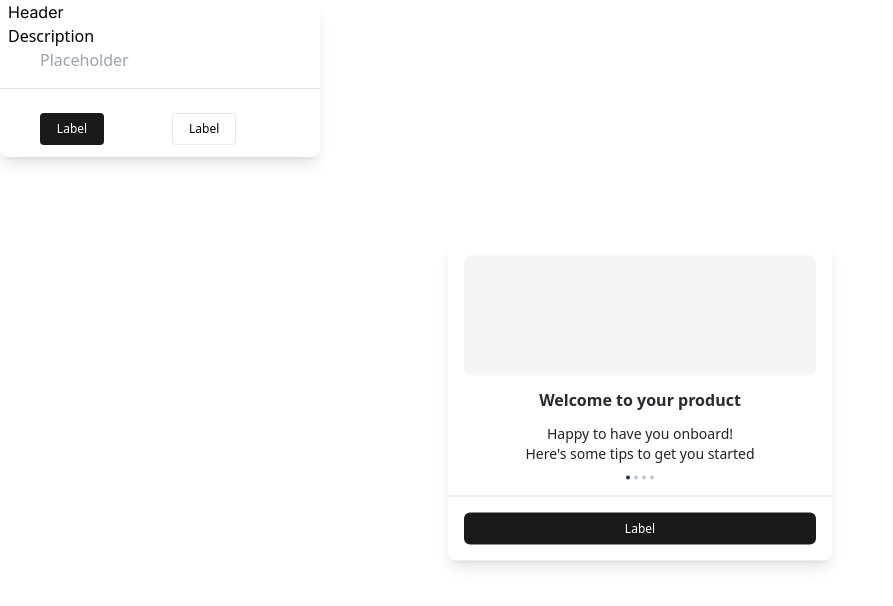
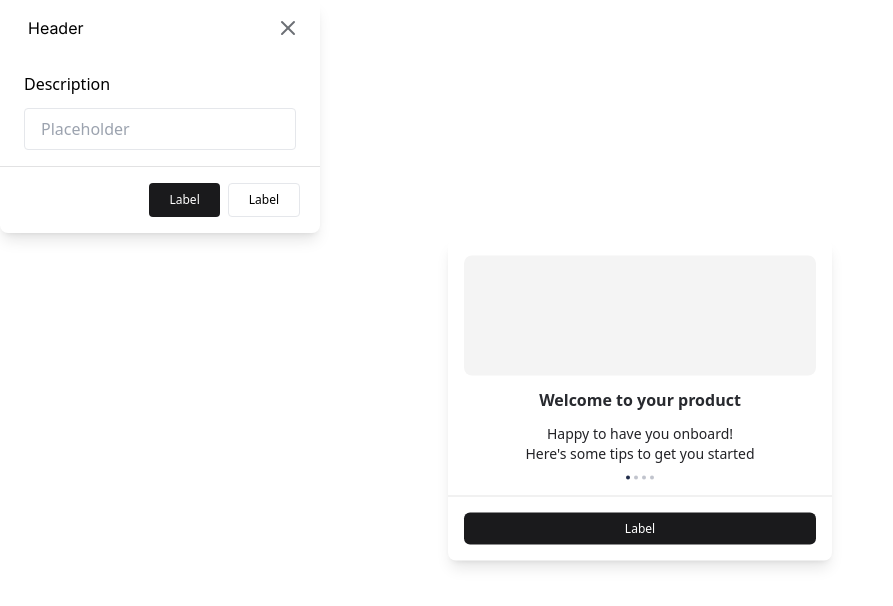
Before and after one commit to ozolox123/improved-octo-goggles, a plain HTML site: page index.html in a window 1280 px wide. Shown: the whole page, without its empty margins (0-893 px from the left). Drawn offline with nearby package versions, Linux system fonts and the light colour scheme.

Commit message:
2  модалка

```diff
--- a/index.html
+++ b/index.html
@@ -16,20 +16,23 @@
 
 <body>
     <!--Durdona-->
-    <div>
-        <header class="modal shadow-lg rounded-lg max-w-xs min-h-full ">
+    <div class="modal shadow-lg rounded-lg max-w-xs min-h-full ">
+        <header class=" flex justify-between py-4 px-5">
           <h3 class="font-['Inter'] ml-2"> Header </h3>
-          <p class="font['Inter'] ml-2"> Description </p>
-          <label for="gsearch">
+          <svg width="24" height="24" viewBox="0 0 24 24" fill="none" xmlns="http://www.w3.org/2000/svg">
+            <path d="M18 6L6 18" stroke="#6C6F75" stroke-width="2" stroke-linecap="round" stroke-linejoin="round"/>
+            <path d="M6 6L18 18" stroke="#6C6F75" stroke-width="2" stroke-linecap="round" stroke-linejoin="round"/>
+            </svg>
+        </header>
+        <div class="py-4 px-6 flex flex-col gap-3">
+            <p class="font['Inter'] "> Description </p>
             <input type="search" id="gsearch" name="gsearch"
-             placeholder="Placeholder" class="rounded text-indigo-700 ml-10">
-          </label>
-          <footer class="border-t  mt-4 border-[#22222621]">
-            <button class=" mt-6  ml-10  mb-3 rounded w-16 h-8 bg-[#1A1A1C] text-xs text-white font-medium"> Label</button>
-            <button class=" mt-6  ml-16 mb-3   rounded w-16 h-8 font-medium text-xs border">Label</button>
+             placeholder="Placeholder" class="rounded text-indigo-700 border py-2 px-4 ">
+        </div>
+          <footer class="border-t border-[#22222621] flex py-4 px-5 gap-2 justify-end">
+            <button class="  rounded p-2 px-5  bg-[#1A1A1C] text-xs text-white font-medium"> Label</button>
+            <button class=" rounded  p-2 px-5  font-medium text-xs border">Label</button>
         </footer>
-        </header>
-
     </div>
     <!--Durdona end-->
     <!-- onboarding modal -->
@@ -53,7 +56,8 @@
             </div>
         </header>
         <footer class="border-t border-[#22222621] p-4">
-            <button class="bg-[#1A1A1C] text-xs font-medium text-white py-2 px-5 w-full rounded-md hover:bg-green-500 transition-all duration-300 ease-in-out">Label</button>
+            <button class="bg-[#1A1A1C] text-xs font-medium text-white py-2 px-5 w-full
+            rounded-md hover:bg-green-500 transition-all duration-300 ease-in-out">Label</button>
         </footer>
     </div>
     <!-- onboarding modal end -->
```
Also changed, not shown: 1 other file.
